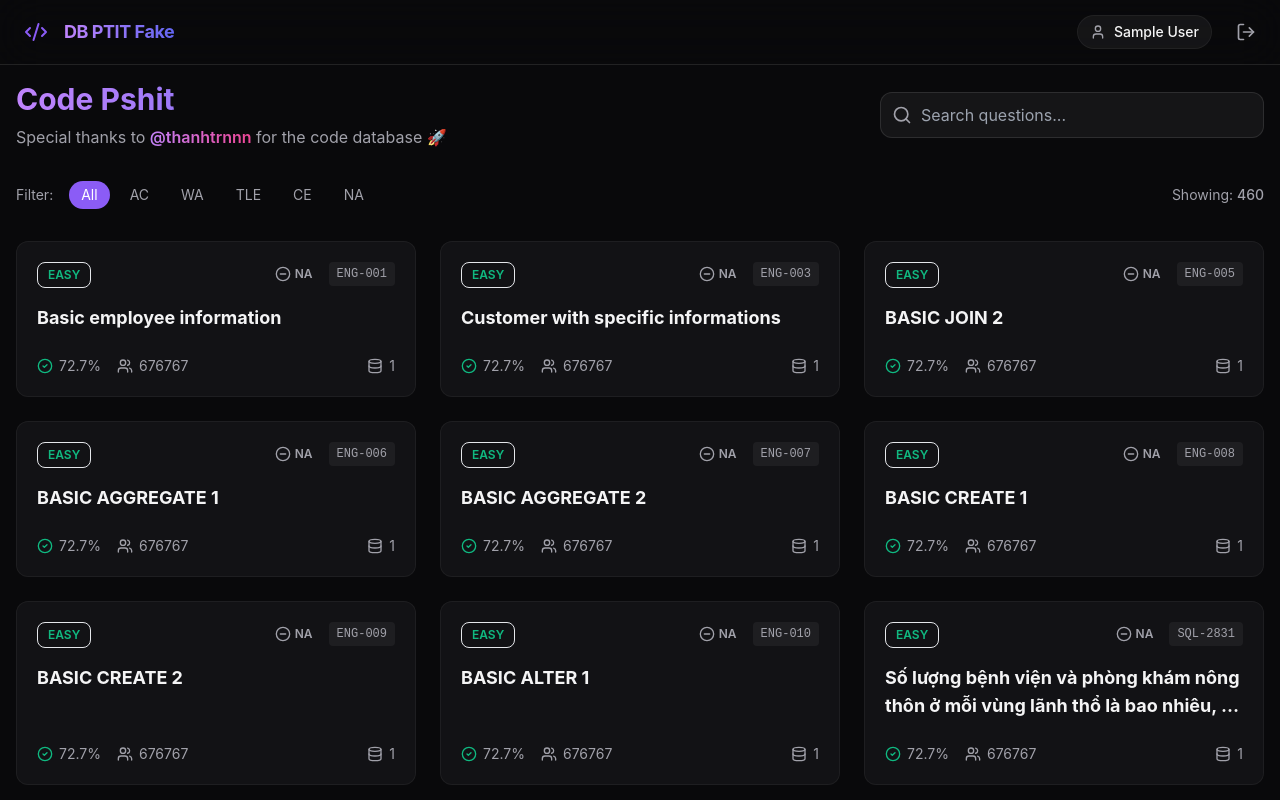
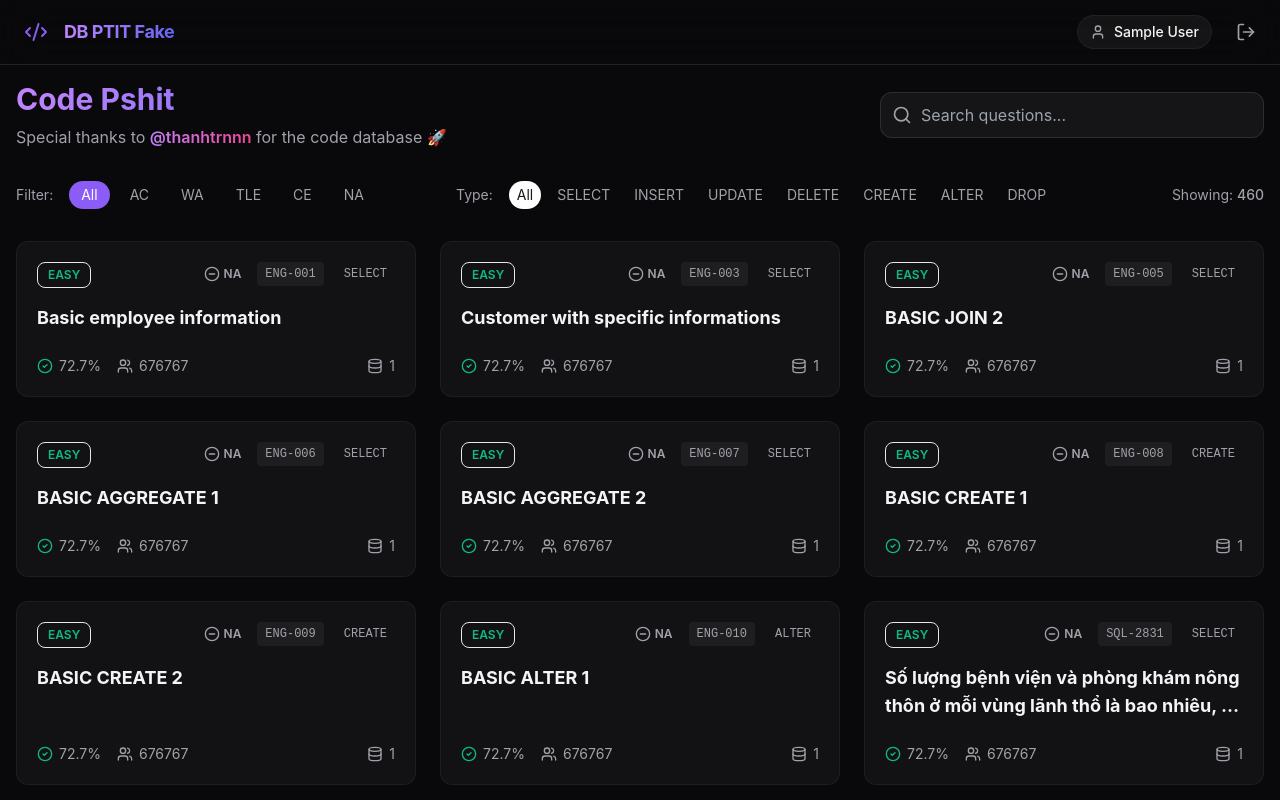
Before and after one commit to HungNguyenBa1811/db-pshit-remastered, a React (Vite) app: page / in a window 1280 px wide. Shown: the top 800 px of the page. Built offline with nearby package versions, Linux system fonts and the light colour scheme; no server answers; sample sign-in values are in the browser's storage.

Commit message:
feat(Dashboard): add type filter functionality and persist selection

```diff
--- a/src/components/QuestionCard.jsx
+++ b/src/components/QuestionCard.jsx
@@ -77,6 +77,14 @@ const QuestionCard = ({ question, status }) => {
                     <span className="text-xs font-mono text-text-muted bg-white/5 px-2 py-1 rounded">
                         {question.questionCode}
                     </span>
+                    {question.type && (
+                        <span
+                            className="text-xs font-mono text-text-muted bg-white/3 px-2 py-1 rounded ml-1"
+                            title={`Type: ${question.type}`}
+                        >
+                            {String(question.type).toUpperCase()}
+                        </span>
+                    )}
                 </div>
             </div>
 
--- a/src/pages/Dashboard.jsx
+++ b/src/pages/Dashboard.jsx
@@ -21,6 +21,13 @@ const Dashboard = () => {
             return 'ALL';
         }
     });
+    const [typeFilter, setTypeFilter] = useState(() => {
+        try {
+            return localStorage.getItem('dashboard_type_filter') || 'ALL';
+        } catch (e) {
+            return 'ALL';
+        }
+    });
 
     // cache for all problems and statuses to avoid repeated API calls when paging
     const allCacheRef = useRef({ key: '', data: [] });
@@ -31,15 +38,61 @@ const Dashboard = () => {
             setLoading(true);
 
             const size = 12;
-            // await testRefreshToken();
-            // If no filter, use the paginated local search (server-like behavior)
+            // If no status filter, use paginated local search unless a type filter is active
             if (!filter || filter === 'ALL') {
+                // If typeFilter is active, fetch all and paginate client-side to allow accurate counts
+                if (typeFilter && typeFilter !== 'ALL') {
+                    const allResp = await localProblemsApi.getAll();
+                    let all = allResp.data || [];
+                    if (searchTerm) {
+                        const lowerKeyword = searchTerm.toLowerCase();
+                        all = all.filter(
+                            (p) =>
+                                p.title.toLowerCase().includes(lowerKeyword) ||
+                                p.questionCode.toLowerCase().includes(lowerKeyword),
+                        );
+                    }
+                    const want = String(typeFilter).toUpperCase();
+                    all = all.filter((p) => String(p.type || '').toUpperCase() === want);
+
+                    const totalElements = all.length;
+                    const totalPagesCalc = Math.max(1, Math.ceil(totalElements / size));
+                    setTotalPages(totalPagesCalc);
+                    setFilteredTotal(totalElements);
+
+                    const boundedPage = Math.min(Math.max(1, page), totalPagesCalc);
+                    const start = (boundedPage - 1) * size;
+                    const pageContent = all.slice(start, start + size);
+                    setQuestions(pageContent);
+
+                    // Fetch statuses for visible items
+                    const ids = pageContent.map((q) => q.id);
+                    const token = localStorage.getItem('db_ptit_token');
+                    if (token && ids.length > 0) {
+                        try {
+                            const statusResp = await executorApi.checkComplete(ids);
+                            const map = {};
+                            (statusResp.data || []).forEach((s) => {
+                                map[s.questionId] = s.status;
+                            });
+                            setStatuses(map);
+                        } catch (err) {
+                            setStatuses({});
+                        }
+                    } else {
+                        setStatuses({});
+                    }
+
+                    return;
+                }
+
                 const params = { page, size };
                 if (searchTerm) params.keyword = searchTerm;
 
                 const response = await localProblemsApi.search(params);
 
-                setQuestions(response.data.content);
+                let pageContent = response.data.content;
+                setQuestions(pageContent);
                 setTotalPages(response.data.totalPages);
                 setFilteredTotal(response.data.totalElements);
 
@@ -82,6 +135,11 @@ const Dashboard = () => {
                         p.title.toLowerCase().includes(lowerKeyword) ||
                         p.questionCode.toLowerCase().includes(lowerKeyword),
                 );
+            }
+            // apply type filter before status filtering/pagination
+            if (typeFilter && typeFilter !== 'ALL') {
+                const want = String(typeFilter).toUpperCase();
+                all = all.filter((p) => String(p.type || '').toUpperCase() === want);
             }
             const ids = all.map((p) => p.id);
             const token = localStorage.getItem('db_ptit_token');
@@ -140,12 +198,12 @@ const Dashboard = () => {
 
     useEffect(() => {
         fetchQuestions();
-    }, [page, searchTerm, filter]);
+    }, [page, searchTerm, filter, typeFilter]);
 
     // reset to first page when filter or search changes
     useEffect(() => {
         setPage(1);
-    }, [filter, searchTerm]);
+    }, [filter, searchTerm, typeFilter]);
 
     // persist filter selection
     useEffect(() => {
@@ -155,6 +213,15 @@ const Dashboard = () => {
             // ignore storage errors
         }
     }, [filter]);
+
+    // persist type filter selection
+    useEffect(() => {
+        try {
+            localStorage.setItem('dashboard_type_filter', typeFilter);
+        } catch (e) {
+            // ignore
+        }
+    }, [typeFilter]);
 
     // derived count for UI when filter is active
     const showingCount = filteredTotal || questions.length;
@@ -216,6 +283,7 @@ const Dashboard = () => {
             ) : (
                 <>
                     <div className="flex items-center justify-between mb-4 gap-4">
+                        <div className="flex items-center gap-20">
                             <div className="flex items-center gap-2">
                                 <span className="text-sm text-text-muted mr-2">Filter:</span>
                                 {['ALL', 'AC', 'WA', 'TLE', 'CE', 'NA'].map((opt) => (
@@ -231,6 +299,24 @@ const Dashboard = () => {
                                         {opt === 'ALL' ? 'All' : opt}
                                     </button>
                                 ))}
+                            </div>
+
+                            <div className="flex items-center gap-2">
+                                <span className="text-sm text-text-muted mr-2">Type:</span>
+                                {['ALL', 'SELECT', 'INSERT', 'UPDATE', 'DELETE', 'CREATE', 'ALTER', 'DROP'].map((t) => (
+                                    <button
+                                        key={t}
+                                        onClick={() => setTypeFilter(t)}
+                                        className={`text-sm px-2 py-1 rounded-full transition-colors border ${
+                                            typeFilter === t
+                                                ? 'bg-white text-bg-panel border-white/10' // subtle active
+                                                : 'bg-white/3 text-text-muted border-transparent hover:bg-white/5'
+                                        }`}
+                                    >
+                                        {t === 'ALL' ? 'All' : t}
+                                    </button>
+                                ))}
+                            </div>
                         </div>
 
                         <div className="text-sm text-text-muted">
```
Lines whose indentation alone changed are shown as unchanged.
